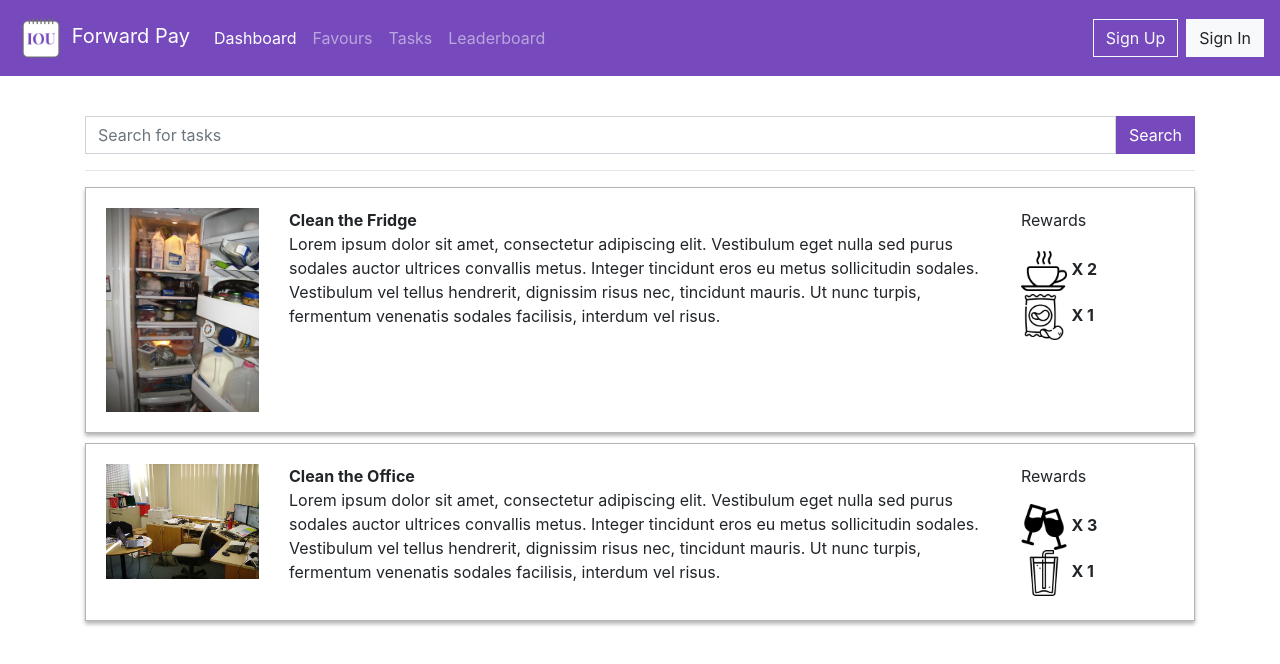
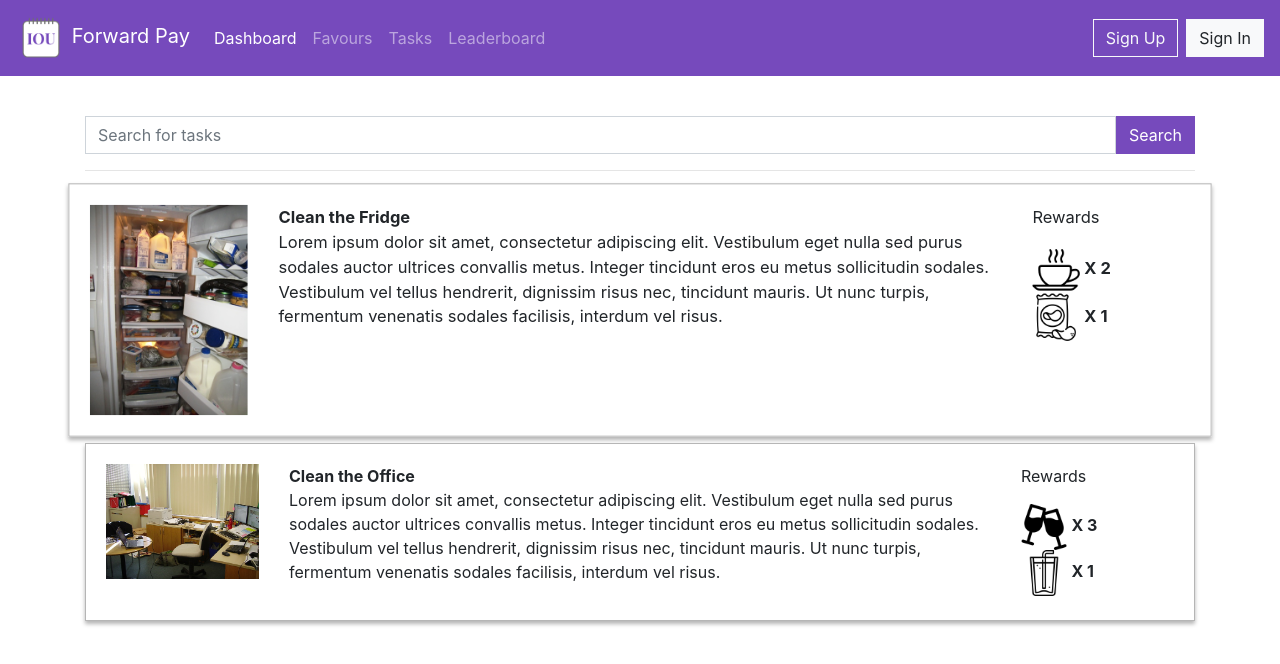
Before and after one commit to sukanthm/uts-aip-spring2020, a Next.js app in the folder frontend/: page / in a window 1280 px wide. In both pictures the pointer is over the element 640 px from the left and 310 px from the top of the page. Shown: the top 664 px of the page. Built offline with nearby package versions, Linux system fonts and the light colour scheme.

Commit message:
👌IMPROVE: Add hover animation effect on tasks

```diff
--- a/frontend/styles/general.scss
+++ b/frontend/styles/general.scss
@@ -116,4 +116,10 @@
     -webkit-box-shadow: 0px 3px 4px 0px rgba(181,181,181,1);
     -moz-box-shadow: 0px 3px 4px 0px rgba(181,181,181,1);
     box-shadow: 0px 3px 4px 0px rgba(181,181,181,1);
+    cursor: pointer;
+    transition: transform 0.2s;
 }
+
+.task-container:hover {
+    transform: scale(1.03); /* animation effect on hover */
+  }
```
